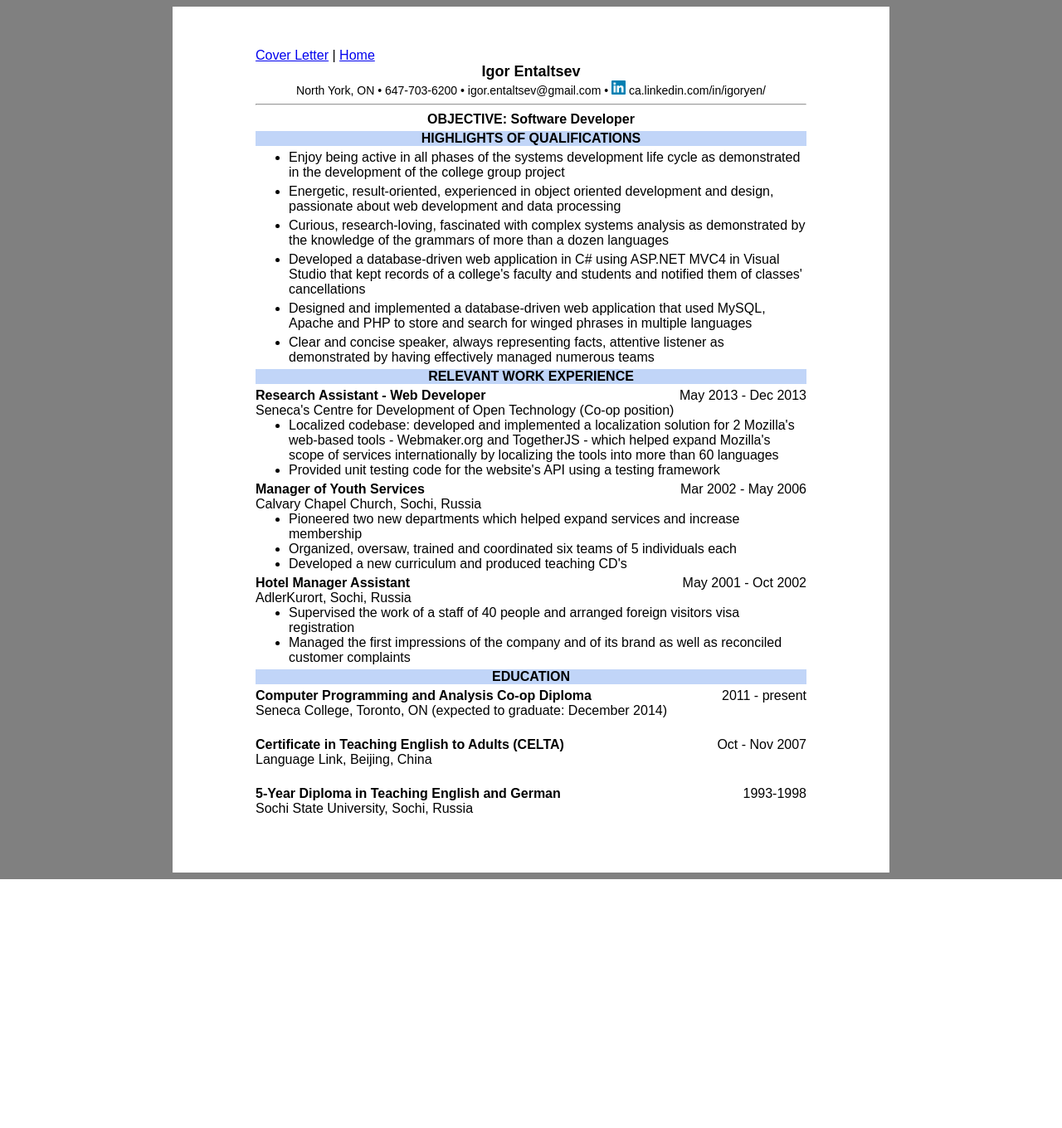
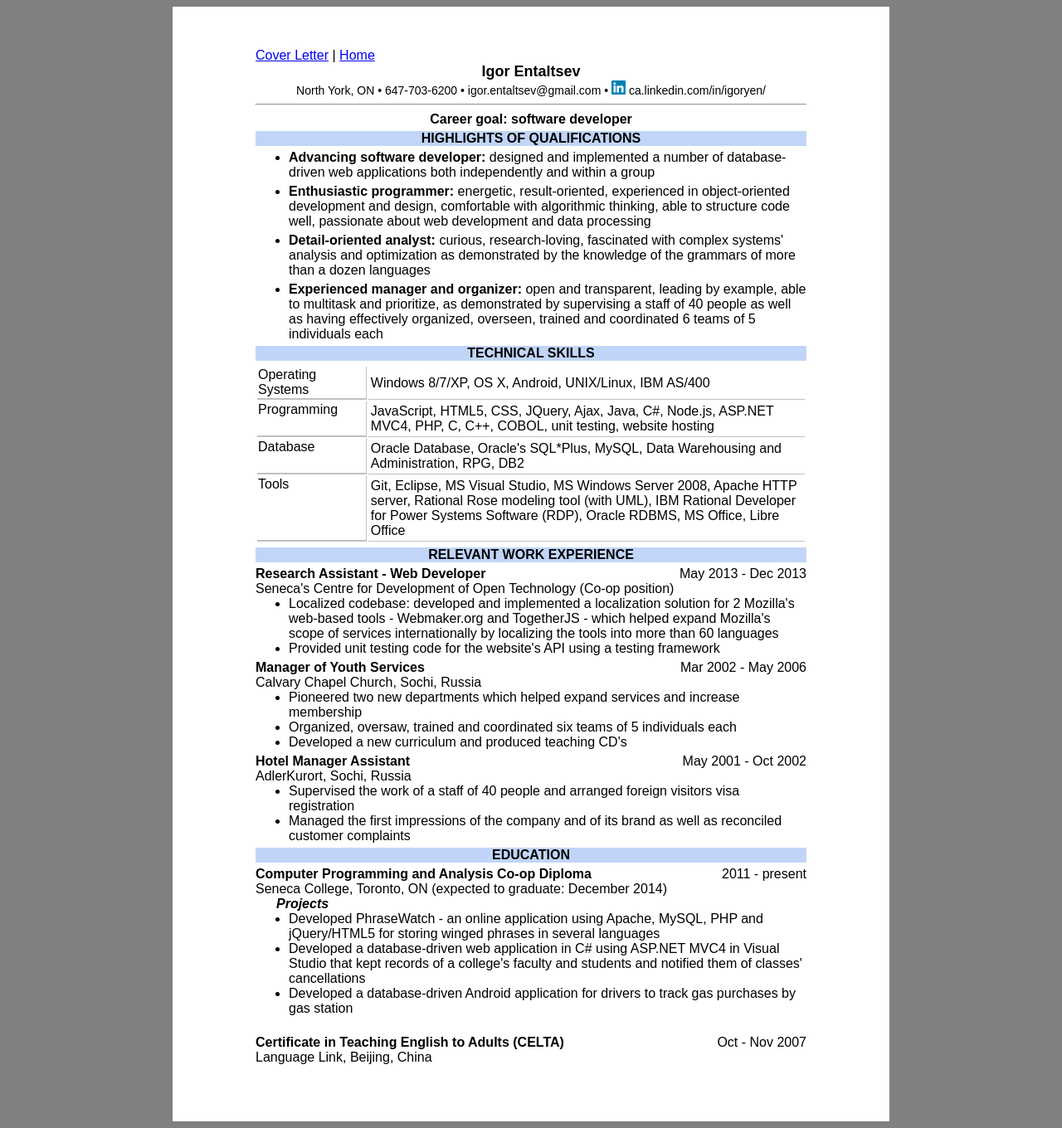
Before and after one commit to igoryen/feijoa, a PHP site: page /resume/index.php in a window 1280 px wide. Shown: the whole page at 83% size. Before the commit the page ends 1060 px from the top, so only its background shows below. Run offline with PHP 8.4, Linux system fonts and the light colour scheme.

Commit message:
issue#14

```diff
--- a/resume/education/edu_seneca.inc
+++ b/resume/education/edu_seneca.inc
@@ -9,5 +9,5 @@
 </div>
 
 <?php
-  // include ("edu_seneca_prj.inc");
+  include ("edu_seneca_prj.inc");
 ?>
--- a/resume/education/edu_seneca_prj.inc
+++ b/resume/education/edu_seneca_prj.inc
@@ -3,10 +3,10 @@
   <ul>
 
 <?php
+    phrase_watch();
     asp_net();
-    // phrase_watch();
-    //android();
-    //surplus();
+    android();
+    // surplus();
     // mama_pizza();
     // sencon();
 ?>
--- a/resume/education/education.inc
+++ b/resume/education/education.inc
@@ -2,6 +2,6 @@
 <?php
   include ("edu_seneca.inc"); echo "<br>";
   include ("edu_celta.inc"); echo "<br>";
-  include ("edu_herzen.inc"); echo "<br>";
+  //include ("edu_herzen.inc"); echo "<br>";
   //include ("edu_arts.inc"); echo "<br>";
 ?>
--- a/resume/index.php
+++ b/resume/index.php
@@ -18,7 +18,7 @@ include("../string_lib/resume_stringlib.php");
 <?php
         include ("./lines/objective.inc");
         include ("./qualifications/highlights.inc");
-        // include ("./technical_skills/tech_skills.inc");
+        include ("./technical_skills/tech_skills.inc");
         include ("./work_experience/work_experience.inc");
         include ("./education/education.inc");
         // include ("./other/achievements.inc");
--- a/string_lib/resume_stringlib.php
+++ b/string_lib/resume_stringlib.php
@@ -35,14 +35,19 @@
 // OBJECTIVE STATEMENT
 //==========================================================================
   function objective(){
+    $x = "Career goal: software developer";
+    // $x = "GOAL: .NET DEVELOPER";
+    // $x = "CAREER GOAL: WEB DEVELOPER";
+    // $x = "GOAL: .Net Developer (Toronto) (#279941)";
     // $x = "GOAL: Kitchen Planning Sales";
-     // $x = "GOAL: Richard's No Frills Store Team Member";
     // $x = "GOAL: Participation in the IT Infrastructure Leadership Program";
-    $x = "OBJECTIVE: Software Developer";
-    // $x = "Objective: to obtain a retail position";
-    // $x = "CAREER GOAL: WEB DEVELOPER";
+    // $x = "GOAL: Richard's No Frills Store Team Member";
+    // $x = "GOAL: Web Application Developer";
+    // $x = "GOAL: Web Application Developer";
     // $x = "OBJECTIVE: CANADIAN TIRE STORE TEAM MEMBER";
     // $x = "OBJECTIVE: Entry-Level Business Consultant/ IT Specialist"; // IBM - Nova Scotia
+    // $x = "OBJECTIVE: Software Developer";
+    // $x = "Objective: to obtain a retail position";
     // $x = "OBJECTIVE: Web Developer/Software Engineer";
     print $x;
   }
@@ -54,46 +59,42 @@
   http://www.businessbee.com/resources/sales/5-traits-good-data-analyst/
   */
 
-
-  // •
-  // •
-  // • ..
-  // • Fascinated with complex systems analysis as demonstrated by the knowledge of the grammars of more than a dozen languages
-  // • Clear and concise speaker; attentive listener as demonstrated by having effectively managed numerous teams
-
-
-  function analyst(){
+  function analysis(){
+    // Palomino (141014tu)
+    // $x = "Curious, research-loving, fascinated with complex systems analysis as demonstrated by the knowledge of the grammars of more than a dozen languages";
+    // print "<li>" . $x . "</li>";
+    //---------------------------------------------
+    /*
+    $x = "Fascinated with complex systems analysis as demonstrated by the knowledge of the grammars of more than a dozen languages";
+    print "<li>" . $x . "</li>";
+    */
+    //--- generic ---------------------------------
     $adj = "Detail-oriented ";
     $skill= "analyst: ";
-    $expl = "curious, research-loving, fascinated with complex systems analysis as demonstrated by the knowledge of the grammars of more than a dozen languages";
+    $expl = "curious, research-loving, fascinated with complex systems' analysis and optimization as demonstrated by the knowledge of the grammars of more than a dozen languages";
     print "<li>" . "<b>" . $adj . $skill . "</b>" .  $expl . "</li>";
   }
 
-
-
-  function analyst2(){
-    $x = "Fascinated with complex systems analysis as demonstrated by the knowledge of the grammars of more than a dozen languages";
-    print "<li>" . $x . "</li>";
-  }
-
-  function analyst3(){
-    $x = "Curious, research-loving, fascinated with complex systems analysis as demonstrated by the knowledge of the grammars of more than a dozen languages";
+  function communication(){
+    $x = "Clear and concise speaker, always representing facts, attentive listener as demonstrated by having effectively managed numerous teams";
     print "<li>" . $x. "</li>";
-  }
-
-  function communicator(){
+    //---------------------------------------------------
+    /*
     $adj = "Clear ";
     $skill= "communicator: ";
     $expl = "clear and concise speaker, always representing facts, attentive listener as demonstrated by having effectively managed numerous teams";
     print "<li>" . "<b>" . $adj . $skill . "</b>" .  $expl . "</li>";
+    */
   }
 
-  function communicator2(){
-    $x = "Clear and concise speaker, always representing facts, attentive listener as demonstrated by having effectively managed numerous teams";
-    print "<li>" . $x. "</li>";
+
+  function computer_networking(){
+    $x = "Experience using various Internet protocols including TCP, UDP, FTP, gained from working on various projects at college";
+    print "<li>" . $x . "</li>";
   }
 
-  function cs_dev(){
+
+  function cs_development(){
     $x = "Developed a database-driven web application in C# using ASP.NET MVC4 in Visual Studio that kept records of a college's faculty and students and notified them of classes' cancellations";
     print "<li>" . $x. "</li>";
   }
@@ -107,29 +108,44 @@
     print "<li>" . "<b>" . $adj . $skill . "</b>" .  $expl . "</li>";
   }
 
-  function editor(){
+  function documentation(){
+    $x = "Strong advocate of producing proper documentation for any and all code; created user manuals for several projects both at previous positions and in college";
+    print "<li>" . $x. "</li>";
+  }
+
+  function data_bases(){
+    $x = "Strong knowledge of SQL as demonstrated in designing and implementing a large database-driven web application using MySQL, Apache and PHP";
+    print "<li>" . $x . "</li>";
+  }
+
+  function editing(){
     $adj = "Good ";
     $skill= "editor: ";
     $expl = "good writer and researcher, critical thinker: compiled and authored teaching materials for a wide range of readers";
     print "<li>" . "<b>" . $adj . $skill . "</b>" .  $expl . "</li>";
   }
 
+  function front_end_development(){
+    $x = "Developed multiple projects using HTML5, CSS, XML, JavaScript and jQuery geared to work properly in different web browsers";
+    print "<li>" . $x . "</li>";
+  }
+
   // !!! a quality, not a skill
-  function hard_worker(){
+  function hard_work(){
     $adj = "Energetic ";
     $skill= "worker: ";
     $expl = "tenacious, self-motivated, success-oriented, ethical and conscientious as demonstrated by putting in 120% in all previous positions";
     print "<li>" . "<b>" . $adj . $skill . "</b>" .  $expl . "</li>";
   }
 
-  function learner(){
+  function learning(){
     $adj = "Devoted ";
     $skill= "continuous learner: ";
     $expl = "tenacious, self-motivated, success-oriented, committed to constantly expanding the personal arsenal of skills through self-teaching and self-education";
     print "<li>" . "<b>" . $adj . $skill . "</b>" .  $expl . "</li>";
   }
 
-  function listener(){
+  function listening(){
     $adj = "Attentive ";
     $skill= "listener: ";
     $expl = "concentrating on another person's message, tactful, empathetic and objective as demonstrated by being successful in work with people in previous positions";
@@ -137,7 +153,10 @@
 
   }
 
-  function manager(){
+  function managing(){
+    // $skill = "Open and transparent, leading by example, able to multitask and prioritize, as demonstrated by supervising a staff of 40 people as well as having effectively organized, overseen, trained and coordinated 6 teams of 5 individuals each";
+    // print "<li>" . $skill . "</li>";
+    //------ generic --------------------------------------
     $adj = "Experienced ";
     $skill= "manager and organizer: ";
     $expl = "open and transparent, " .
@@ -148,6 +167,7 @@
             //"and altruistic, ".
             "as demonstrated by supervising a staff of 40 people as well as having effectively organized, overseen, trained and coordinated 6 teams of 5 individuals each";
     print "<li>" . "<b>" . $adj . $skill . "</b>" .  $expl . "</li>";
+    //-----------------------------------------------------
   }
 
   function multicultural(){
@@ -157,37 +177,58 @@
     print "<li>" . "<b>" . $adj . $skill . "</b>" .  $expl . "</li>";
   }
 
-  function mysql_savvy(){
-    $x = "Designed and implemented a database-driven web application that used MySQL, Apache and PHP to store and search for winged phrases in multiple languages";
-    print "<li>" . $x . "</li>";
-  }
-
-  function organizer(){
+  function organizing(){
     $adj = "Excellent ";
     $skill= "organizer: ";
     $expl = "creative, tenacious, flexible, and altruistic as demonstrated by having effectively organized, overseen, trained and coordinated six teams of 5 individuals each";
     print "<li>" . "<b>" . $adj . $skill . "</b>" .  $expl . "</li>";
   }
 
-  function problem_solver(){
-    $adj = "Excellent ";
-    $skill= "problem solver: ";
-    $expl = "xxxx";
-    print "<li>" . "<b>" . $adj . $skill . "</b>" .  $expl . "</li>";
+  function php_development(){
+    $x = "Designed and implemented a database-driven web application that used MySQL, Apache and PHP to store and search for winged phrases in multiple languages";
+    print "<li>" . $x . "</li>";
+  }
+
+  function problem_solving(){
+    $x = "Always quality-oriented, result-driven, and possess problem solving skills: have a \"can do\" attitude, able to re-define a problem, seek permanent solutions, ";
+    print "<li>" . $x. "</li>";
+  }
+
+  function project_lead(){
+    $x = "Served as a project lead in charge of a team of 3 people working on a major project (a database-driven web application) at college";
+    print "<li>" . $x. "</li>";
   }
 
   /*
   https://www.hackerschool.com/blog/27-fundamental-qualities-of-good-programmers
   http://www.cssp.com/CD0808b/CriticalStrategicThinkingSkills/
   */
-  function programmer(){
+  function programming(){
+    // $x = "An intermediate level of coding, technical and time management skills developed through work on various projects during the 3-year program in college";
+    // print "<li>" . $x . "</li>";
+    /*
+    // for SyncBASE 141006
+    $x = "Energetic, " .
+          "result-oriented, " .
+          "experienced in object oriented development and design, " .
+          //"comfortable with algorithmic thinking, " .
+          //"able to structure code well, " .
+          "passionate about web development and data processing";
+    $title = "Being comfortable with algorithmic thinking means
+      * having good intuition for how to store and manipulate your data,
+      * being able to think both iteratively and recursively, and
+      * being able to reason about the performance characteristics of the code you write.";
+
+    print "<li title=\" $title\">" . $x . "</li>";
+    */
+    // --------- generic ---------------------
     $adj = "Enthusiastic ";
     $skill= "programmer: ";
     $expl = "energetic, " .
             "result-oriented, " .
-            "experienced in object oriented development and design, " .
-            //"comfortable with algorithmic thinking, " .
-            //"able to structure code well, " .
+            "experienced in object-oriented development and design, " .
+            "comfortable with algorithmic thinking, " .
+            "able to structure code well, " .
             "passionate about web development and data processing";
     $title = "Being comfortable with algorithmic thinking means
     * having good intuition for how to store and manipulate your data,
@@ -196,47 +237,42 @@
 
     print "<li title=\" $title\">" . "<b>" . $adj . $skill . "</b>" .  $expl . "</li>";
   }
-  // for SyncBASE 141006
-  function programmer2(){
-    $x = "Energetic, " .
-          "result-oriented, " .
-          "experienced in object oriented development and design, " .
-          //"comfortable with algorithmic thinking, " .
-          //"able to structure code well, " .
-          "passionate about web development and data processing";
-    $title = "Being comfortable with algorithmic thinking means
-    * having good intuition for how to store and manipulate your data,
-    * being able to think both iteratively and recursively, and
-    * being able to reason about the performance characteristics of the code you write.";
-
-    print "<li title=\" $title\">" . $x . "</li>";
-  }
 
   // used for Palomino 141005
   function seneca_student(){
     $x = "Currently enrolled in the Computer Programming and Analysis Co-op Diploma; expected completion December 2014";
     print "<li>" . $x . "</li>";
   }
-  // used for Palomino 141005
-  function software_developer(){
-    $x = "Designed and implemented a database-driven web application that uses Apache, MySQL and PHP to store and search for winged phrases in multiple languages";
+
+  function server_side_scripting(){
+    $x = "Developed server-side scripts in PHP to create a database-driven web application that uses Apache and MySQL database to store and search for winged phrases in multiple languages; as well worked on codebase written in server-side JavaScript on Node.js";
     print "<li>" . $x . "</li>";
   }
-  // for SyncBASE 141005
-  function software_developer2(){
+
+  // used for Palomino 141005
+  function software_development(){
+    //---generic-----------------------------------
     $adj = "Advancing ";
     $skill = "software developer: ";
-    $expl = "enjoy being active in all phases of the systems development life cycle as demonstrated in the development of the college group project";
+    $expl = "designed and implemented a number of database-driven web applications both independently and within a group";
     print "<li>"."<b>" . $adj . $skill . "</b>" .  $expl."</li>";
-  }
-  // for SyncBASE 141006
-  function software_developer3(){
-    $x = "Enjoy being active in all phases of the systems development life cycle as demonstrated in the development of the college group project";
-    print "<li>".$x."</li>";
+    //---------------------------------------------
+    // // for SyncBASE 141006
+    // $x = "Enjoy being active in all phases of the systems development life cycle as demonstrated in the development of the college group project";
+    // print "<li>".$x."</li>";
+    //---------------------------------------------
+    //for SyncBASE 141005
+    // $x = "Designed and implemented a database-driven web application that uses Apache, MySQL and PHP to store and search for winged phrases in multiple languages";
+    // print "<li>" . $x . "</li>";
+    //---------------------------------------------
+    // $adj = "Advancing ";
+    // $skill = "software developer: ";
+    // $expl = "enjoy being active in all phases of the systems development life cycle as demonstrated in the development of the college group project";
+    // print "<li>"."<b>" . $adj . $skill . "</b>" .  $expl."</li>";
   }
 
   //http://www.inc.com/paul-schoemaker/6-habits-of-strategic-thinkers.html
-  function strategist(){
+  function strategic_thinking(){
     $adj = "Advancing ";
     $skill = "strategic thinker: ";
     $expl = "able to see the big picture, conceptualize complexity, think critically, synthesize information from many sources before making a decision as practiced in major life decisions";
@@ -256,7 +292,7 @@
   //   print "<li>" . "<b>" . $adj . $skill . "</b>" .  $expl . "</li>";
   // }
 
-  function teacher(){
+  function teaching(){
     $adj = "Gifted ";
     $skill= "teacher and coach: ";
     $expl = "accomodating to learning every student's learning style, patient and able to explain complex ideas in simple terms";
@@ -265,7 +301,7 @@
   }
 
   // http://careeradvancementblog.com/positive-relationships-team-members
-  function team_player(){
+  function team_playing(){
     $adj = "Reliable ";
     $skill= "team player: ";
     $expl = "genuinely committed, ethical, doing more than asked, adapting quickly as demonstrated by being part of a team in several previous positions";
@@ -273,15 +309,20 @@
     print "<li title=". $title. ">" . "<b>" . $adj . $skill . "</b>" .  $expl . "</li>";
   }
 
-  function translator(){
+  function translating(){
     $adj = "Accurate ";
     $skill= "translator: ";
     $expl = "made quality language translations of numerous written and video works";
     print "<li>" . "<b>" . $adj . $skill . "</b>" .  $expl . "</li>";
   }
 
+  function unit_testing(){
+    $x = "Designed and performed unit testing on a big Mozilla project according to standards";
+    print "<li>" . $x . "</li>";
+  }
+
   // for Palomino 141005
-  function web_designer(){
+  function web_design(){
     $x = "Strong knowledge using jQuery and HTML5 to create interactive web pages for personal and college projects";
     print "<li>" . $x . "</li>";
   }
```
Also changed, not shown: resume/qualifications/highlights.inc (+29 -8 lines).
